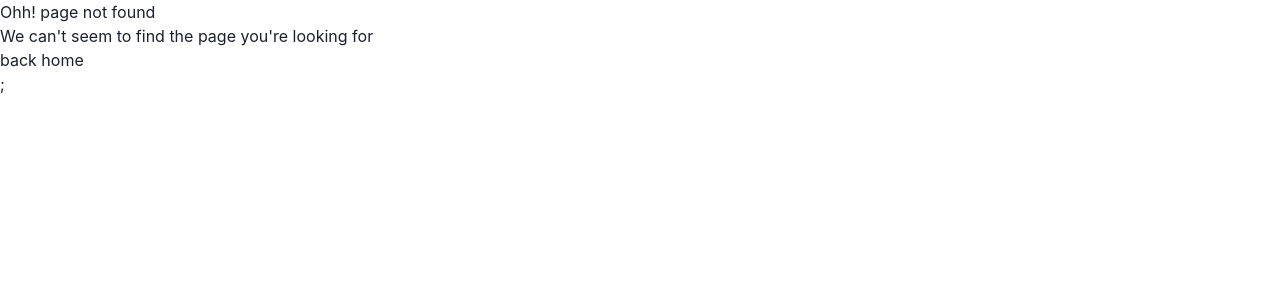
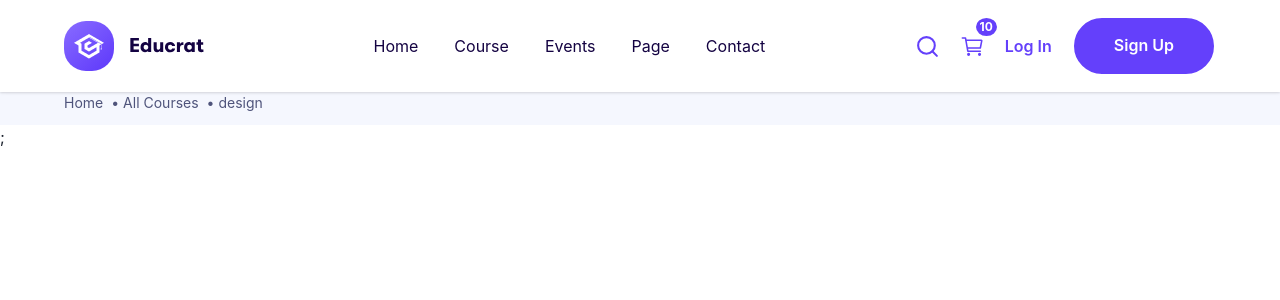
Before and after one commit to OpeCodes/Educrat, a React (Vite) app: page /user/1 in a window 1280 px wide. Before the commit this address had no page. Shown: the top 300 px of the page. Built offline with nearby package versions, Linux system fonts and the light colour scheme.

Commit message:
single instructor page

```diff
--- a/src/App.tsx
+++ b/src/App.tsx
@@ -29,6 +29,7 @@ import {
   Pricing,
 } from "./pages/instructor/courses/managecourse";
 import Curriculum from "./pages/instructor/courses/managecourse/Curriculum";
+import SingleInstructorPage from "./pages/studentCourse/SingleInstructorPage";
 
 const router = createBrowserRouter([
   {
@@ -51,6 +52,10 @@ const router = createBrowserRouter([
       {
         path: "/home/my-courses/learning/",
         element: <MyLearning />,
+      },
+      {
+        path: "/user/:slug",
+        element: <SingleInstructorPage />,
       },
     ],
   },
--- a/src/components/InstructorDashboardLayout.tsx
+++ b/src/components/InstructorDashboardLayout.tsx
@@ -15,7 +15,7 @@ const InstructorDashboard: React.FC = () => {
   const toggleSidebar = () => {
     setSidebarExpanded(!isSidebarExpanded);
   };
-  return !user.profilePicture ? (
+  return !user ? (
     <Navigate to={"/"} />
   ) : (
     <Flex direction="row" h="100vh">
--- /dev/null
+++ b/src/pages/studentCourse/SingleInstructorPage.tsx
@@ -0,0 +1,34 @@
+import { Flex, Stack, Text } from "@chakra-ui/react";
+import { Link } from "react-router-dom";
+
+const SingleInstructorPage = () => {
+  return (
+    <Stack mt={"4.3rem"}>
+      <Stack bg={"#f5f7fe"} py={3}>
+        <Flex
+          w={"100%"}
+          maxW={"90%"}
+          mx="auto"
+          columnGap={2}
+          color={"#4F547B"}
+          fontSize={14}
+          mt={"0.7rem"}
+        >
+          <Text as={Link} to="/">
+            Home
+          </Text>
+          <Flex columnGap={1} as={Link} to="/all-courses">
+            <Text>&#x2022;</Text>
+            <Text>All Courses</Text>
+          </Flex>
+          <Flex columnGap={1}>
+            <Text>&#x2022;</Text>
+            <Text>design</Text>
+          </Flex>
+        </Flex>
+      </Stack>
+    </Stack>
+  );
+};
+
+export default SingleInstructorPage;
```
